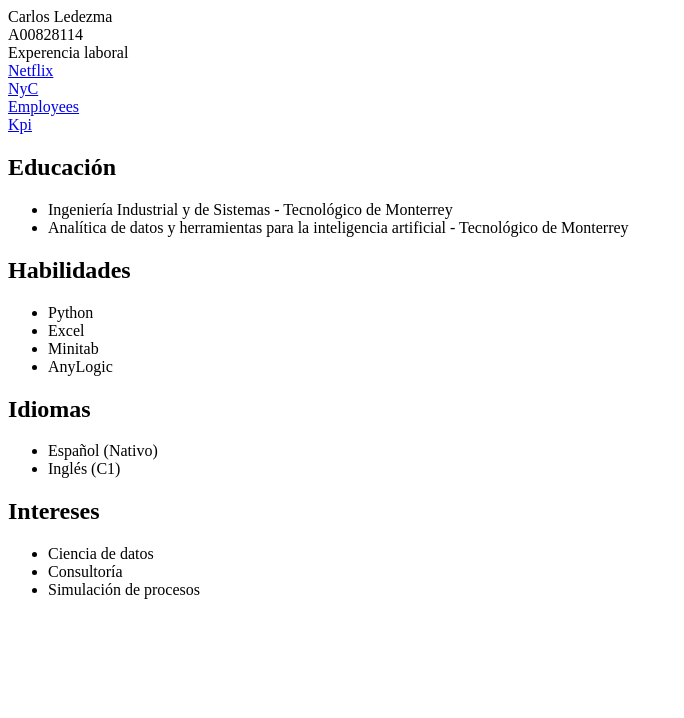
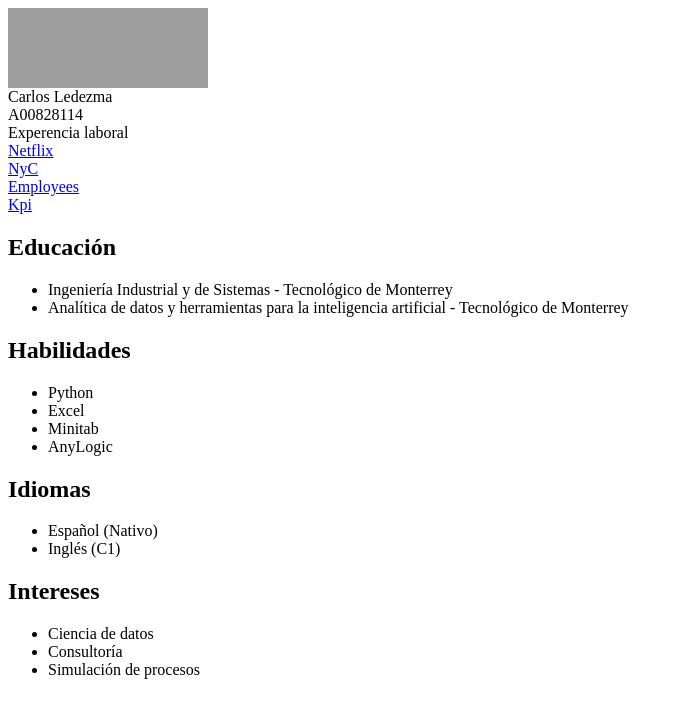
Before and after one commit to C4RLO5lg/C4RLO5lg.github.io, a plain HTML site: page index.html in a window 1280 px wide. Shown: the whole page, without its empty margins (0-684 px from the left). Drawn offline with Linux system fonts and the light colour scheme; grey boxes are pictures that could not be loaded.

Commit message:
agreguee imagen intento 1

```diff
--- a/index.html
+++ b/index.html
@@ -1,5 +1,8 @@
 <html>
     <body>
+        <div>
+            <img src="https://imgur.com/a/f1nZS1u" alt="Carlos Ledezma García" width="200" height="80">
+        </div>
         <div>
             Carlos Ledezma <br>
             A00828114
```
